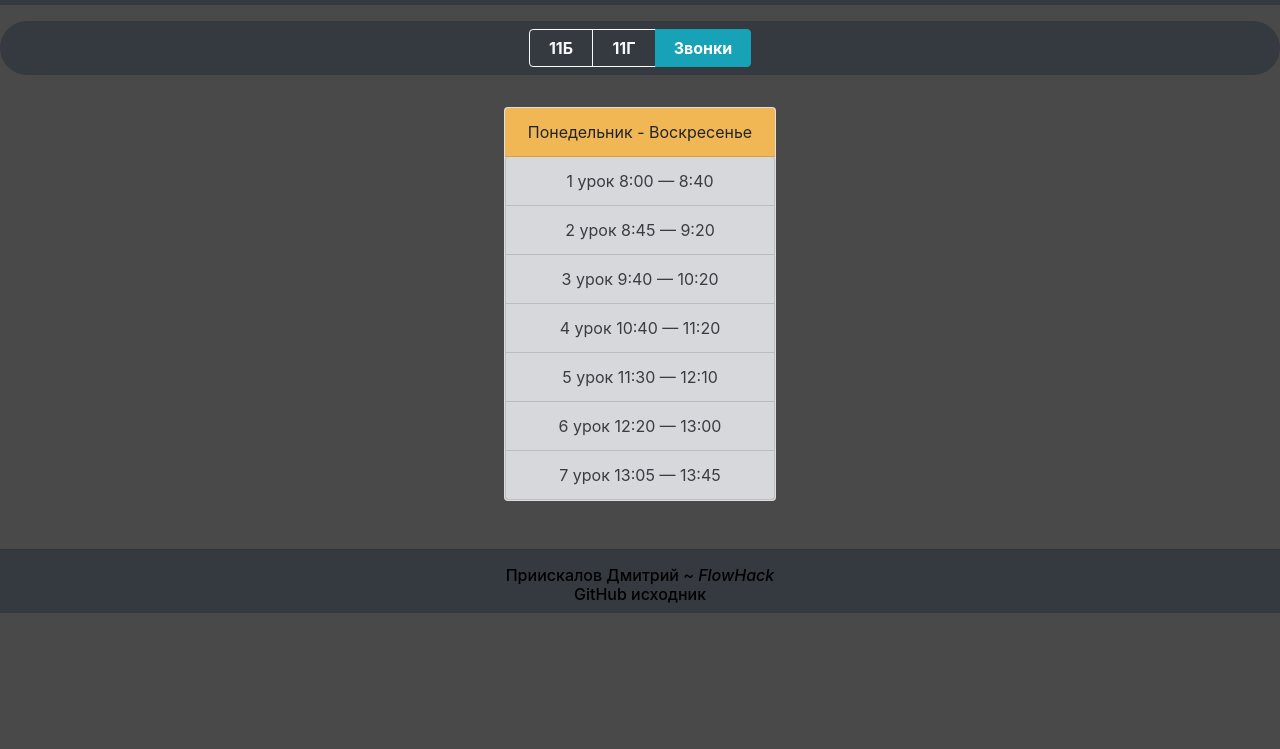
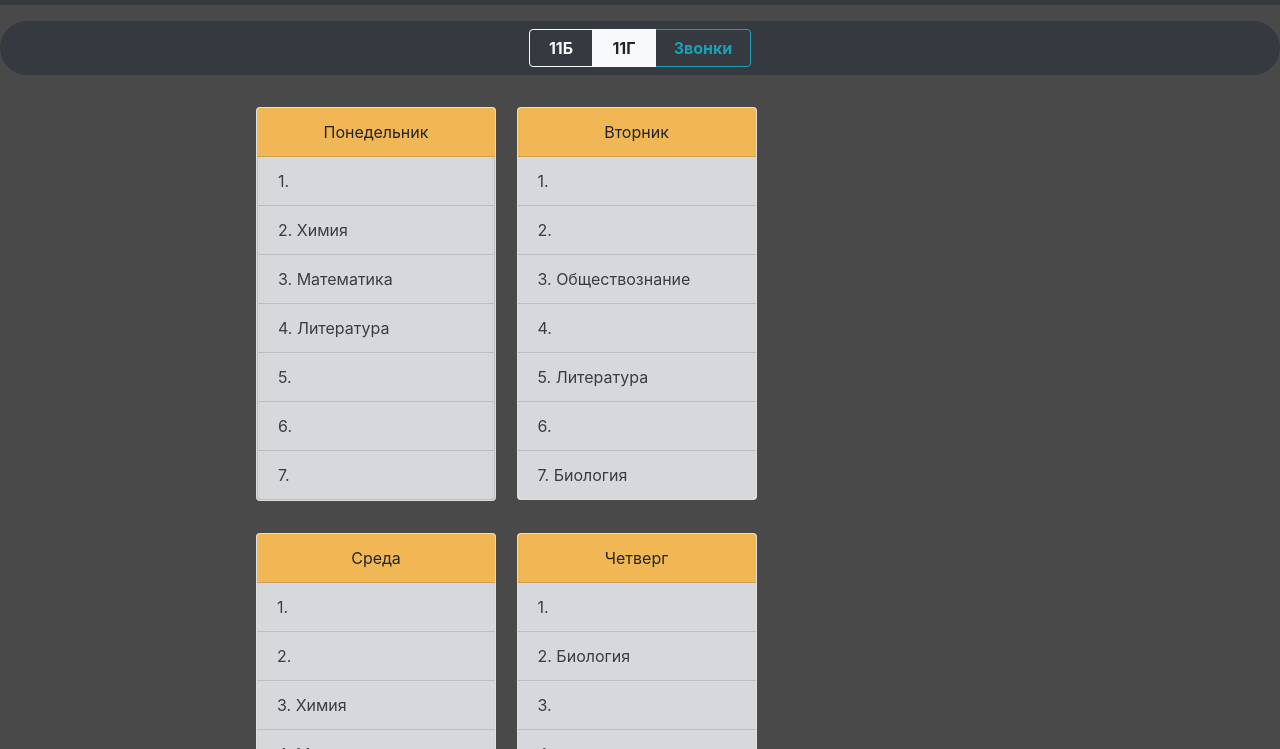
Before and after one commit to FlowHack/lessons_32.github.io, a plain HTML site: page index.html in a window 1280 px wide. Both pictures are taken after a click on the button "Заочно". Shown: the part 51-800 px from the top of the page. Drawn offline with nearby package versions, Linux system fonts and the light colour scheme; files that its build step writes are made by us from their sources.

Commit message:
Добавлено преимущество 11Г при открытии заочки

```diff
--- a/index.html
+++ b/index.html
@@ -363,15 +363,15 @@
           <nav class="navbar navbar-dark bg-dark class_btn_select">
             <div style="margin: auto;" class="btn-group btn-group-toggle" data-toggle="buttons">
               <button class="btn button_class btn-outline-light" id="11Б_удал"><b>11Б</b></button>
-              <button class="btn button_class btn-outline-light" id="11Г_удал"><b>11Г</b></button>
-              <button class="btn button btn-outline-info active" id="shedule_calls_удал"><b>Звонки</b></button>
+              <button class="btn button_class btn-outline-light active" id="11Г_удал"><b>11Г</b></button>
+              <button class="btn button btn-outline-info" id="shedule_calls_удал"><b>Звонки</b></button>
             </div>
           </nav>
         </div>
         <div class="none content_class" id="11Б_block_удал">
           <p align="center">У нас нет удалёнки. А жаль =(</p>
         </div>
-        <div class="none content_class" id="11Г_block_удал">
+        <div class="content_class" id="11Г_block_удал">
           <div style="display: inline-block;" class="card card_addition">
             <div style="background-color: rgb(241, 183, 85); text-align: center;" class="card-header">
               Понедельник
@@ -513,7 +513,7 @@
             </ul>
           </div>
         </div>
-        <div class="content_class_calls" id="shedule_calls_block_удал">
+        <div class="content_class_calls none" id="shedule_calls_block_удал">
           <div style="display: inline-block;" class="card card_addition_calls">
             <div style="background-color: rgb(241, 183, 85); text-align: center;" class="card-header">
               Понедельник - Воскресенье
```
